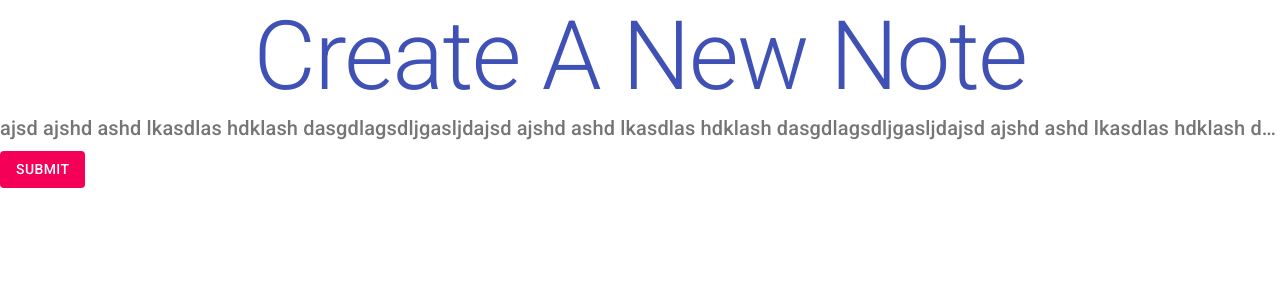
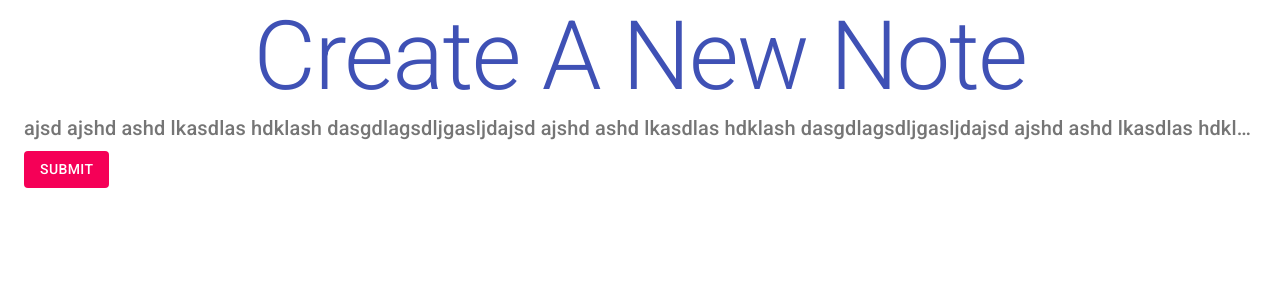
Before and after one commit to darthinvader/material-ui-tutorial, a React (Create React App) app: page /create in a window 1280 px wide. Shown: the top 300 px of the page. Built offline with nearby package versions, Linux system fonts and the light colour scheme.

Commit message:
[feat] container

```diff
--- a/src/pages/Create.js
+++ b/src/pages/Create.js
@@ -1,8 +1,8 @@
 import React from "react";
-import { Button, ButtonGroup, Typography } from "@material-ui/core";
+import { Button, ButtonGroup, Container, Typography } from "@material-ui/core";
 export default function Create() {
   return (
-    <div>
+    <Container>
       <Typography variant="h1" color="primary" align="center">
         Create A New Note
       </Typography>
@@ -40,6 +40,6 @@ export default function Create() {
         <Button type="submit">Two</Button>
         <Button type="submit">Three</Button>
       </ButtonGroup> */}
-    </div>
+    </Container>
   );
 }
```
